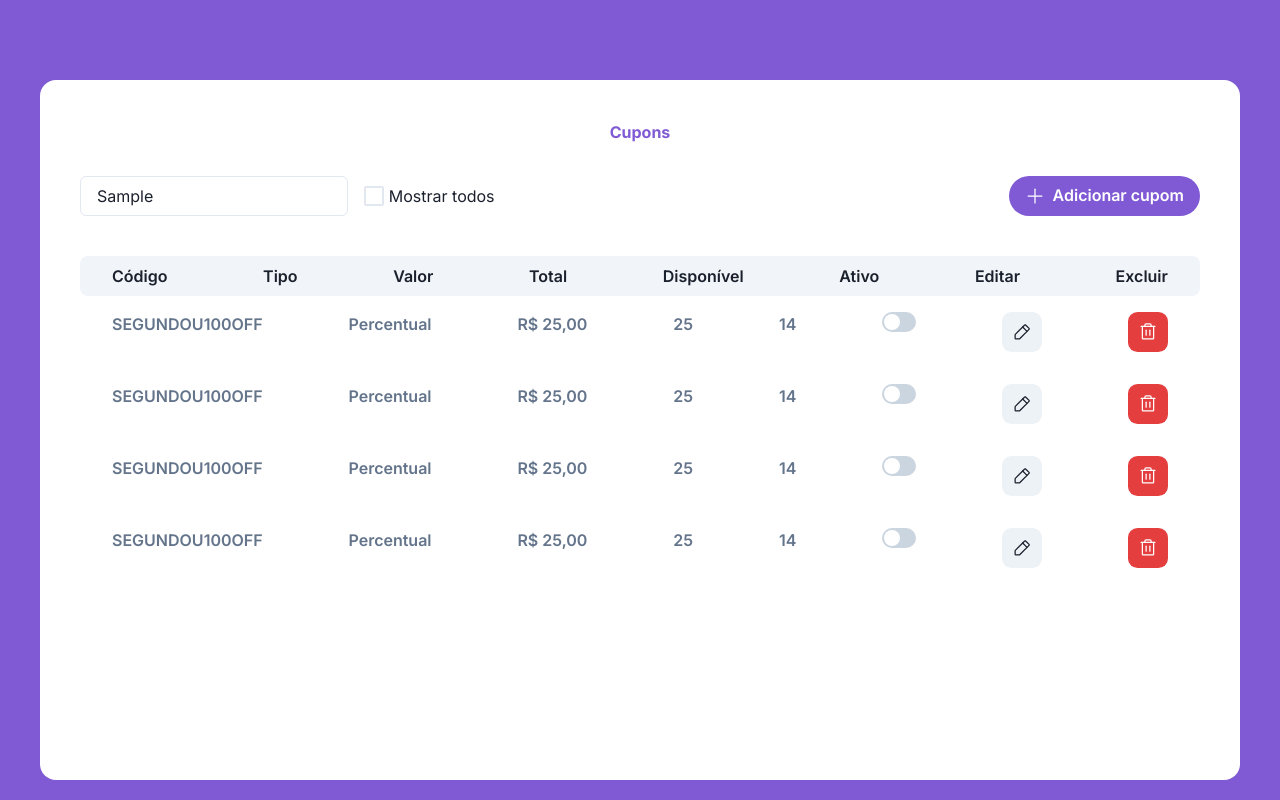
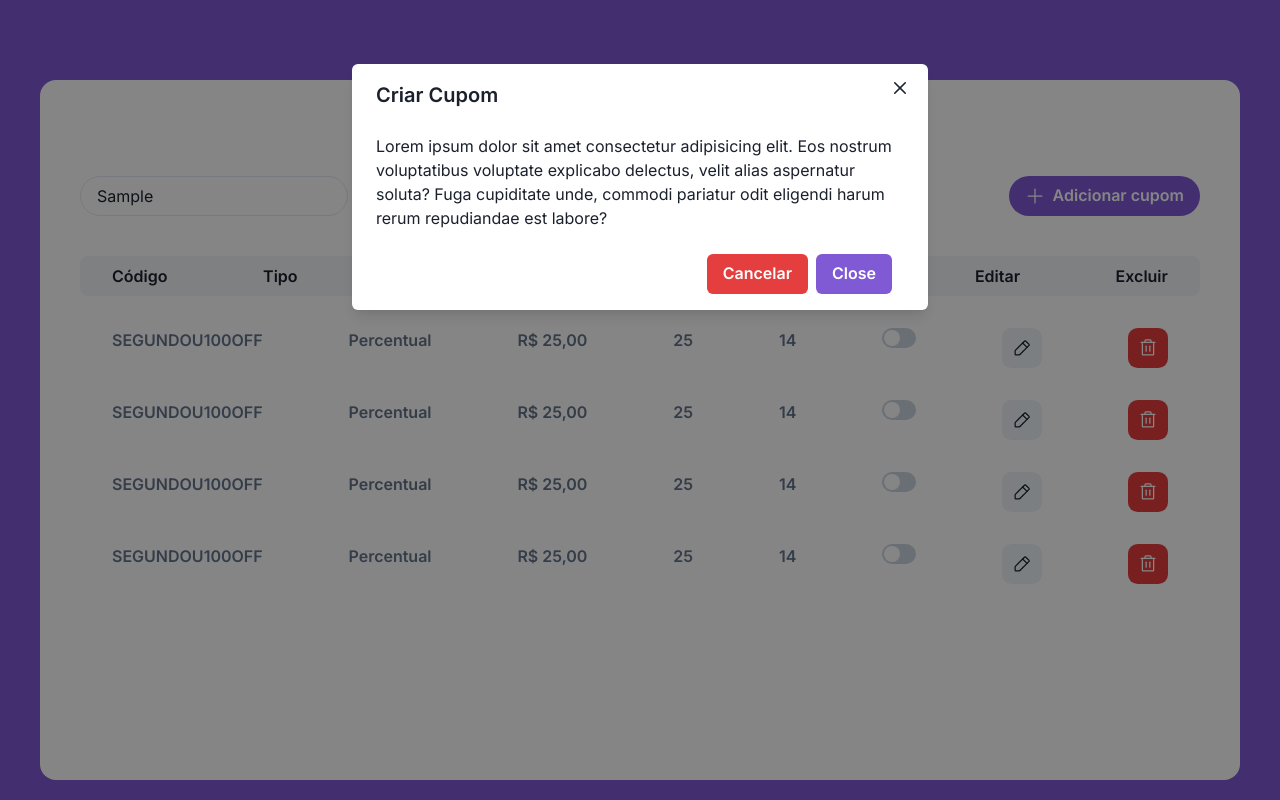
Before and after one commit to izaiasmorais/nebula, a React (Vite) app: page / in a window 1280 px wide. Both pictures are taken after typing "Sample" into the empty fields and a click on the button "Adicionar cupom". Built offline with nearby package versions, Linux system fonts and the light colour scheme.

Commit message:
chore: set up zustand and coupon modal store

```diff
--- a/src/App.tsx
+++ b/src/App.tsx
@@ -1,5 +1,6 @@
 import { Flex, Text } from "@chakra-ui/react";
 import { CouponHeader } from "./components/Coupon/CouponHeader";
+import { CouponModal } from "./components/Coupon/CouponModal";
 import { CouponTableHeader } from "./components/Coupon/CouponTableHeader";
 import { CoupoTableItem } from "./components/Coupon/CoupoTableItem";
 
@@ -10,7 +11,7 @@ function App() {
 				w="full"
 				maxW="1200px"
 				bg="white"
-			  maxH="700px"
+				maxH="700px"
 				borderRadius="1rem"
 				mx="auto"
 				mt="5rem"
@@ -32,6 +33,8 @@ function App() {
 				<CoupoTableItem />
 				<CoupoTableItem />
 			</Flex>
+
+			<CouponModal />
 		</Flex>
 	);
 }
--- a/src/components/Coupon/CouponHeader.tsx
+++ b/src/components/Coupon/CouponHeader.tsx
@@ -1,11 +1,19 @@
 import { Flex, Input, Text, Checkbox, Button } from "@chakra-ui/react";
 import { Plus } from "phosphor-react";
+import { useCouponModal } from "../../store/useCouponModal";
 
 export function CouponHeader() {
+	const { onOpen } = useCouponModal();
+
 	return (
 		<Flex mt="2rem" w="full" justifyContent="space-between">
 			<Flex gap="1rem">
-				<Input placeholder="Buscar por cupom" maxW="300px" />
+				<Input
+					placeholder="Buscar por cupom"
+					maxW="300px"
+					borderRadius="50px"
+					focusBorderColor="purple.400"
+				/>
 				<Flex alignItems="center" gap=".3rem">
 					<Checkbox colorScheme="purple" size="lg" />
 					<Text w="max-content" display="block">
@@ -18,6 +26,7 @@ export function CouponHeader() {
 				colorScheme="purple"
 				borderRadius="50px"
 				leftIcon={<Plus size={20} />}
+				onClick={onOpen}
 			>
 				Adicionar cupom
 			</Button>
--- /dev/null
+++ b/src/components/Coupon/CouponModal.tsx
@@ -0,0 +1,39 @@
+import {
+	Modal,
+	ModalOverlay,
+	ModalContent,
+	ModalHeader,
+	ModalFooter,
+	ModalBody,
+	ModalCloseButton,
+	Button,
+} from "@chakra-ui/react";
+import { useCouponModal } from "../../store/useCouponModal";
+
+export function CouponModal() {
+	const { isOpen, onClose } = useCouponModal();
+
+	return (
+		<Modal isOpen={isOpen} onClose={onClose} size="xl">
+			<ModalOverlay />
+			<ModalContent>
+				<ModalHeader>Criar Cupom</ModalHeader>
+				<ModalCloseButton />
+				<ModalBody>
+					Lorem ipsum dolor sit amet consectetur adipisicing elit. Eos nostrum
+					voluptatibus voluptate explicabo delectus, velit alias aspernatur
+					soluta? Fuga cupiditate unde, commodi pariatur odit eligendi harum
+					rerum repudiandae est labore?
+				</ModalBody>
+
+				<ModalFooter display="flex" gap=".5rem">
+					<Button colorScheme="red">Cancelar</Button>
+
+					<Button colorScheme="purple" mr={3}>
+						Close
+					</Button>
+				</ModalFooter>
+			</ModalContent>
+		</Modal>
+	);
+}
--- a/src/components/Coupon/CouponTableHeader.tsx
+++ b/src/components/Coupon/CouponTableHeader.tsx
@@ -7,6 +7,7 @@ export function CouponTableHeader() {
 			border="none"
 			overflow="hidden"
 			mt="2.5rem"
+			mb="1rem"
 			justifyContent="space-between"
 			borderRadius=".5rem"
 			fontWeight="600"
--- /dev/null
+++ b/src/store/useCouponModal.ts
@@ -0,0 +1,13 @@
+import { create } from "zustand";
+
+interface ModalStore {
+	isOpen: boolean;
+	onOpen: () => void;
+	onClose: () => void;
+}
+
+export const useCouponModal = create<ModalStore>((set) => ({
+	isOpen: false,
+	onOpen: () => set(() => ({ isOpen: true })),
+	onClose: () => set(() => ({ isOpen: false })),
+}));
```
Also changed, not shown: src/store/useCoupon.ts (added, +19 -0 lines).
